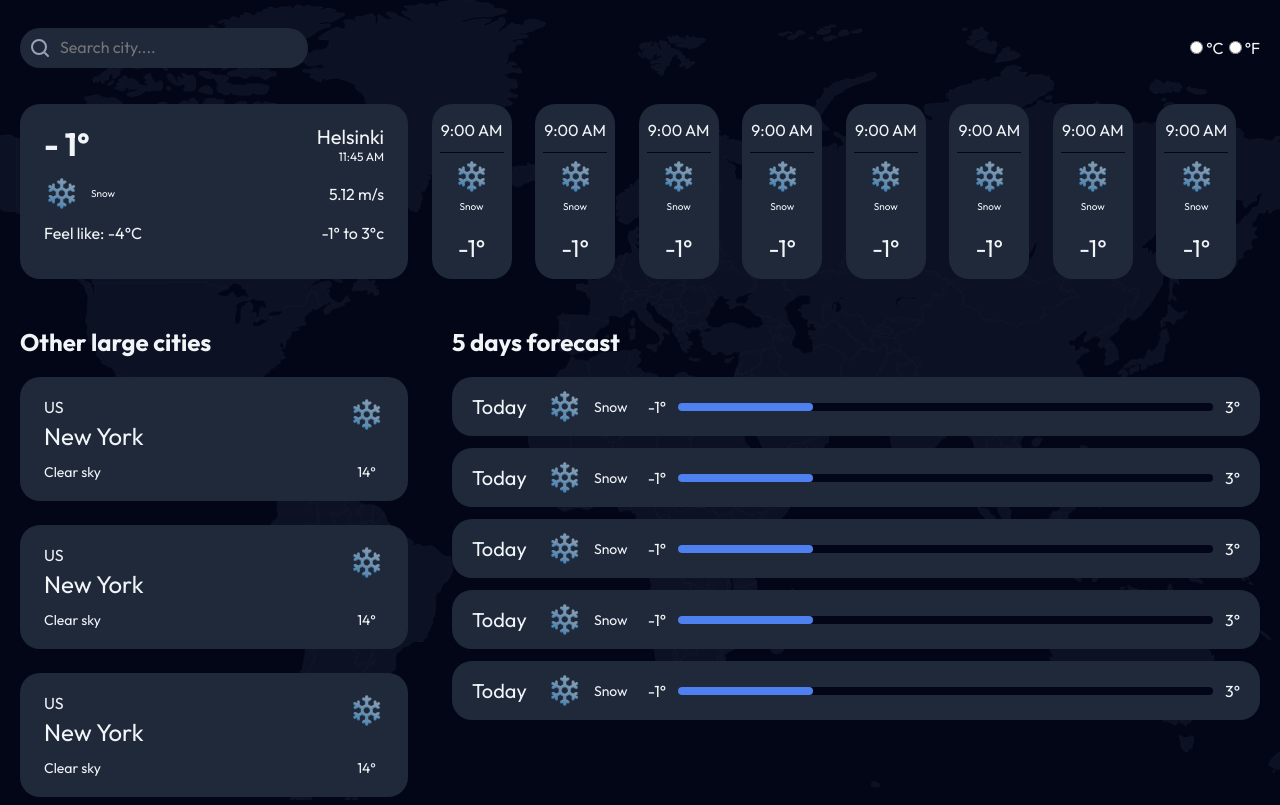
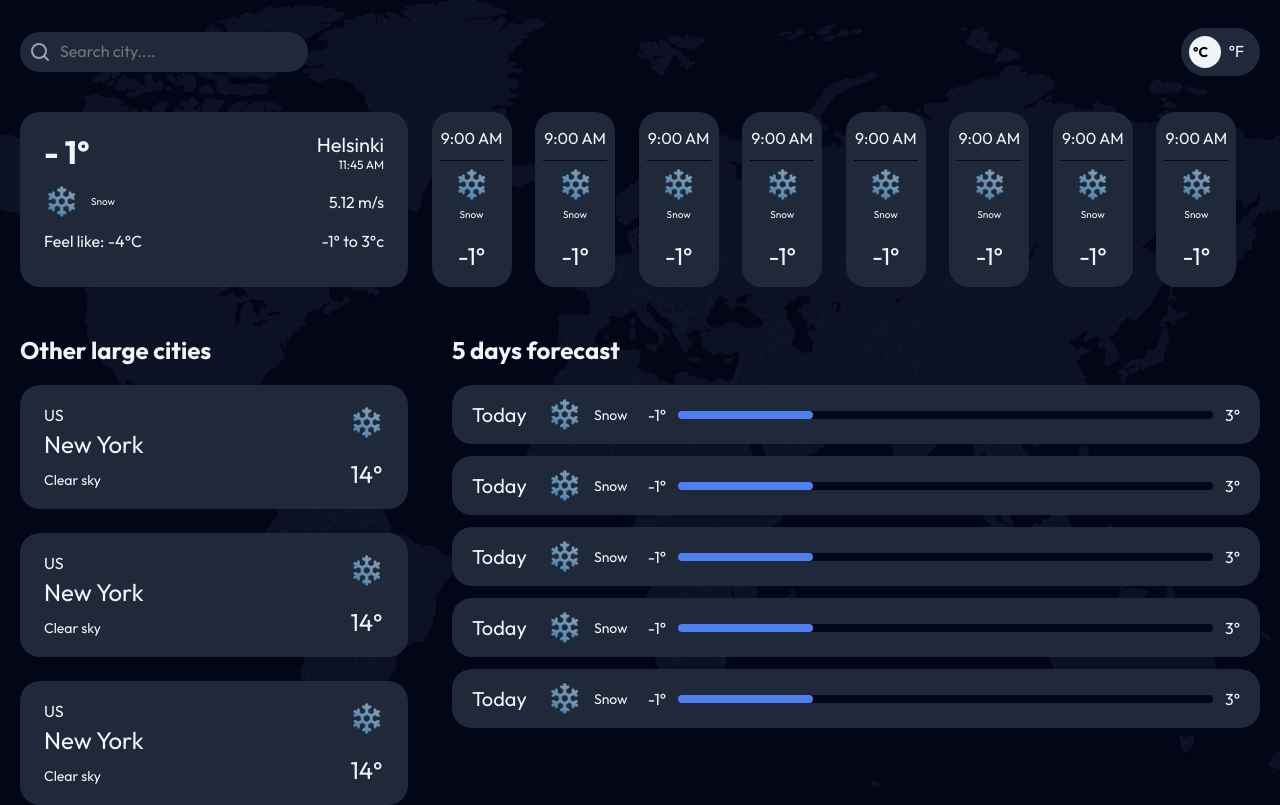
Before and after one commit to Assigyn/weather-app, a React (Vite) app: page / in a window 1280 px wide. Built offline with nearby package versions, Linux system fonts and the light colour scheme; no server answers.

Commit message:
Feat (design): Design

```diff
--- a/src/assets/styles/index.styl
+++ b/src/assets/styles/index.styl
@@ -170,3 +170,26 @@ h2
 
 .hour-span
   border-bottom 1px solid $bgColor
+
+#radio-temperature
+  background-color $greyBg
+  border-radius 32px
+  padding 4px
+  label
+    margin 4px
+    &:hover
+      cursor pointer
+  .radio-active
+    display inline-block
+    background-color #f1f4f9
+    color $bgColor
+    text-align center
+    border-radius 32px
+    width 32px
+    height 32px
+    font-size 0.875rem
+    line-height 2rem
+    font-weight bold
+  input
+    opacity 0
+    width 0
--- a/src/components/App.jsx
+++ b/src/components/App.jsx
@@ -7,6 +7,7 @@ import {useEffect, useState} from "react";
 function App() {
     const vapid = import.meta.env.VITE_API_KEY;
 
+    const [tempFormat, setTempFormat] = useState('celsius');
     const [city, setCity] = useState('Helsinki');
     const [toast, setToast] = useState({
         title: 'Error',
@@ -28,19 +29,19 @@ function App() {
     //         })
     // }, []);
 
-    useEffect(() => {
-        document.getElementById('toast-message').classList.remove('d-none');
+//useEffect(() => {
+//    document.getElementById('toast-message').classList.remove('d-none');
 
-        const timer = setTimeout(() => {
-            document.getElementById('toast-message').classList.add('d-none');
-        }, 5000)
+//    const timer = setTimeout(() => {
+//        document.getElementById('toast-message').classList.add('d-none');
+//    }, 5000)
 
-        return () => clearTimeout(timer);
-    }, [toast])
+//    return () => clearTimeout(timer);
+//}, [toast])
 
     return (
         <div className="container">
-          <SearchBar/>
+          <SearchBar tempFormat={tempFormat} setTempFormat={setTempFormat}/>
           <DayWeather />
           <WeekWeather />
           <div id="toast-message" className={`d-none toast toast-${toast.type}`}>
--- a/src/components/Cards/LocationCard.jsx
+++ b/src/components/Cards/LocationCard.jsx
@@ -9,7 +9,7 @@ function LocationCard() {
 
           <div className="d-flex d-column justify-content-between align-items-center gap-12">
               <div className="weather-container weather-container-snow"></div>
-              <div className="text-medium">14°</div>
+              <div className="text-large">14°</div>
           </div>
       </div>
   )
--- a/src/components/SearchBar.jsx
+++ b/src/components/SearchBar.jsx
@@ -1,15 +1,45 @@
-function SearchBar() {
+import {useEffect} from "react";
+
+function SearchBar({tempFormat, setTempFormat}) {
+ const radio = [
+     {value: 'celsius', text: '°C'},
+     {value: 'fahrenheit', text: '°F'},
+ ];
+
+  useEffect(() => {
+      const radioActive = document.querySelector(`input[type="radio"][value="${tempFormat}"]`);
+
+      document.querySelectorAll('input[type="radio"]').forEach(radio => {
+          radio.checked = false;
+          radio.closest('label').classList.remove('radio-active');
+      });
+
+      if (radioActive) {
+          radioActive.checked = true;
+
+          const label = radioActive.closest('label');
+
+          if (label) {
+              label.classList.add('radio-active');
+          }
+      }
+
+  }, [tempFormat])
+
   return (
       <div id="search-bar" className="d-flex flex-row w-100 justify-content-between align-items-center">
           <div>
               <input id="search" type="text" placeholder="Search city...."/>
           </div>
           <div id="radio-temperature">
-              <input type="radio" id="radio-celsius" value="c"/>
-              <label htmlFor="radio-celsius">°C</label>
-
-              <input type="radio" id="radio-fahrenheit" value="f"/>
-              <label htmlFor="radio-fahrenheit">°F</label>
+              {radio.map((data, key) => {
+                  return (
+                      <label key={key} htmlFor={`radio-${data.value}`}>
+                          {data.text}
+                          <input key={key} type="radio" id={`radio-${data.value}`} value={data.value} onClick={() => {setTempFormat(data.value)}}/>
+                      </label>
+                  )
+              })}
           </div>
       </div>
   )
```
